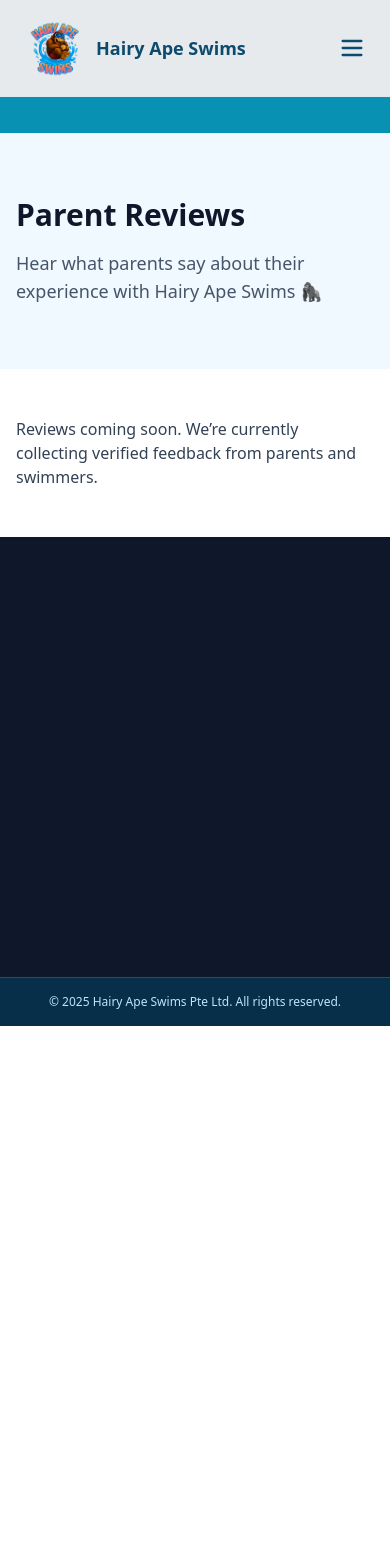
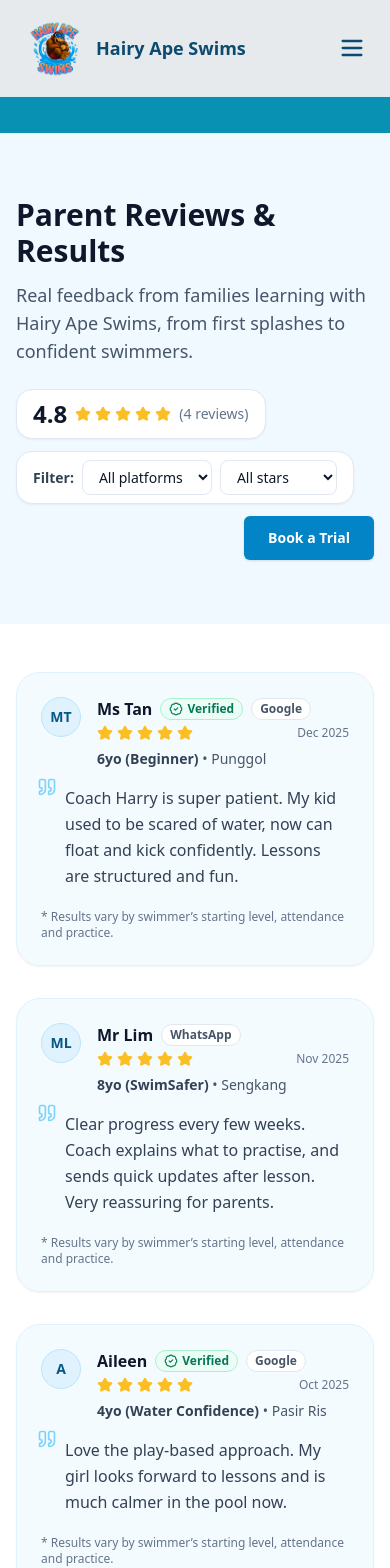
Before and after one commit to DarrylHG/hairyape, a React (Vite) app: page /Reviews in a window 390 px wide. Shown: the top 1568 px of the page. Before the commit the page ends 1026 px from the top, so only its background shows below. Built offline with nearby package versions, Linux system fonts and the light colour scheme.

Commit message:
Add responsive mobile navbar

```diff
--- a/src/pages/Reviews.jsx
+++ b/src/pages/Reviews.jsx
@@ -1,25 +1,214 @@
-import React from "react";
+import React, { useMemo, useState } from "react";
+import { Link } from "react-router-dom";
+import { Button } from "@/components/ui/button";
+import { Star, Quote, BadgeCheck } from "lucide-react";
+
+function StarRow({ value = 5 }) {
+  const full = Math.max(0, Math.min(5, Math.round(value)));
+  return (
+    <div className="flex items-center gap-1" aria-label={`${full} out of 5 stars`}>
+      {Array.from({ length: 5 }).map((_, i) => (
+        <Star
+          key={i}
+          className={`h-4 w-4 ${i < full ? "text-amber-400 fill-amber-400" : "text-slate-300"}`}
+        />
+      ))}
+    </div>
+  );
+}
+
+function Avatar({ name = "Parent" }) {
+  const initials = name
+    .split(" ")
+    .filter(Boolean)
+    .slice(0, 2)
+    .map((w) => w[0]?.toUpperCase())
+    .join("");
+
+  return (
+    <div className="h-10 w-10 rounded-full bg-sky-100 border border-sky-200 flex items-center justify-center">
+      <span className="text-sm font-bold text-sky-800">{initials || "P"}</span>
+    </div>
+  );
+}
 
 export default function Reviews() {
+  // Edit these anytime
+  const reviews = [
+    {
+      platform: "Google",
+      name: "Ms Tan",
+      child: "6yo (Beginner)",
+      rating: 5,
+      date: "Dec 2025",
+      location: "Punggol",
+      verified: true,
+      text:
+        "Coach Harry is super patient. My kid used to be scared of water, now can float and kick confidently. Lessons are structured and fun.",
+    },
+    {
+      platform: "WhatsApp",
+      name: "Mr Lim",
+      child: "8yo (SwimSafer)",
+      rating: 5,
+      date: "Nov 2025",
+      location: "Sengkang",
+      verified: false,
+      text:
+        "Clear progress every few weeks. Coach explains what to practise, and sends quick updates after lesson. Very reassuring for parents.",
+    },
+    {
+      platform: "Google",
+      name: "Aileen",
+      child: "4yo (Water Confidence)",
+      rating: 5,
+      date: "Oct 2025",
+      location: "Pasir Ris",
+      verified: true,
+      text:
+        "Love the play-based approach. My girl looks forward to lessons and is much calmer in the pool now.",
+    },
+    {
+      platform: "WhatsApp",
+      name: "Jason",
+      child: "Adult (Beginner)",
+      rating: 4,
+      date: "Sep 2025",
+      location: "Tampines",
+      verified: false,
+      text:
+        "Supportive coaching and no pressure. Finally learned proper breathing and can swim a short distance without panicking.",
+    },
+  ];
+
+  const [minStars, setMinStars] = useState(0);
+  const [platform, setPlatform] = useState("All");
+
+  const filtered = useMemo(() => {
+    return reviews.filter((r) => {
+      const okStars = r.rating >= minStars;
+      const okPlatform = platform === "All" ? true : r.platform === platform;
+      return okStars && okPlatform;
+    });
+  }, [reviews, minStars, platform]);
+
+  const avg = useMemo(() => {
+    if (!reviews.length) return 0;
+    const s = reviews.reduce((a, r) => a + (r.rating || 0), 0);
+    return Math.round((s / reviews.length) * 10) / 10;
+  }, [reviews]);
+
   return (
     <div className="bg-slate-900 min-h-screen">
+      {/* Hero */}
       <section className="bg-sky-50 text-slate-900">
         <div className="container mx-auto px-4 py-16 md:py-20">
-          <h1 className="text-3xl md:text-4xl font-extrabold mb-4">
-            Parent Reviews
+          <h1 className="text-3xl md:text-4xl font-extrabold mb-3">
+            Parent Reviews & Results
           </h1>
-          <p className="text-lg text-slate-600 max-w-3xl">
-            Hear what parents say about their experience with Hairy Ape Swims 🦍
+          <p className="text-lg md:text-xl text-slate-600 max-w-3xl">
+            Real feedback from families learning with Hairy Ape Swims, from first splashes to confident swimmers.
           </p>
+
+          {/* Summary */}
+          <div className="mt-6 flex flex-wrap items-center gap-3">
+            <div className="inline-flex items-center gap-2 rounded-2xl bg-white border border-slate-200 px-4 py-2 shadow-sm">
+              <span className="text-2xl font-extrabold text-slate-900">{avg}</span>
+              <StarRow value={avg} />
+              <span className="text-sm text-slate-500">({reviews.length} reviews)</span>
+            </div>
+
+            <div className="inline-flex items-center gap-2 rounded-2xl bg-white border border-slate-200 px-4 py-2 shadow-sm">
+              <span className="text-sm font-semibold text-slate-700">Filter:</span>
+
+              <select
+                value={platform}
+                onChange={(e) => setPlatform(e.target.value)}
+                className="rounded-lg border border-slate-200 bg-white px-3 py-1.5 text-sm focus:outline-none focus:ring-2 focus:ring-cyan-500"
+              >
+                <option value="All">All platforms</option>
+                <option value="Google">Google</option>
+                <option value="WhatsApp">WhatsApp</option>
+              </select>
+
+              <select
+                value={minStars}
+                onChange={(e) => setMinStars(Number(e.target.value))}
+                className="rounded-lg border border-slate-200 bg-white px-3 py-1.5 text-sm focus:outline-none focus:ring-2 focus:ring-cyan-500"
+              >
+                <option value={0}>All stars</option>
+                <option value={5}>5★ only</option>
+                <option value={4}>4★ and up</option>
+                <option value={3}>3★ and up</option>
+              </select>
+            </div>
+
+            <Link to="/Contact" className="ml-auto">
+              <Button className="rounded-full bg-sky-600 hover:bg-sky-700 text-white font-semibold px-6 py-3 shadow">
+                Book a Trial
+              </Button>
+            </Link>
+          </div>
         </div>
       </section>
 
+      {/* Reviews */}
       <section className="bg-white">
         <div className="container mx-auto px-4 py-12 md:py-16">
-          <p className="text-slate-700">
-            Reviews coming soon. We’re currently collecting verified feedback
-            from parents and swimmers.
-          </p>
+          <div className="grid md:grid-cols-2 gap-8 lg:gap-10">
+            {filtered.map((r, i) => (
+              <div
+                key={i}
+                className="bg-sky-50/70 border border-sky-100 rounded-3xl p-6 md:p-8 shadow-sm flex flex-col h-full"
+              >
+                {/* Header */}
+                <div className="flex items-start gap-4">
+                  <Avatar name={r.name} />
+                  <div className="flex-1">
+                    <div className="flex items-center gap-2 flex-wrap">
+                      <p className="font-bold text-slate-900">{r.name}</p>
+                      {r.verified && (
+                        <span className="inline-flex items-center gap-1 text-xs font-semibold text-emerald-700 bg-emerald-50 border border-emerald-200 px-2 py-0.5 rounded-full">
+                          <BadgeCheck className="h-3.5 w-3.5" />
+                          Verified
+                        </span>
+                      )}
+                      <span className="text-xs font-semibold text-slate-600 bg-white border border-slate-200 px-2 py-0.5 rounded-full">
+                        {r.platform}
+                      </span>
+                    </div>
+
+                    <div className="mt-1 flex items-center justify-between gap-2">
+                      <StarRow value={r.rating} />
+                      <span className="text-xs text-slate-500">{r.date}</span>
+                    </div>
+
+                    <p className="mt-2 text-sm text-slate-600">
+                      <span className="font-semibold text-slate-700">{r.child}</span>
+                      {r.location ? <span> • {r.location}</span> : null}
+                    </p>
+                  </div>
+                </div>
+
+                {/* Body */}
+                <div className="mt-4 relative">
+                  <Quote className="h-5 w-5 text-sky-300 absolute -top-2 -left-1" />
+                  <p className="text-slate-700 leading-relaxed pl-6">{r.text}</p>
+                </div>
+
+                <div className="mt-auto pt-5 text-xs text-slate-500">
+                  * Results vary by swimmer’s starting level, attendance and practice.
+                </div>
+              </div>
+            ))}
+          </div>
+
+          {/* Empty state */}
+          {!filtered.length && (
+            <div className="mt-10 text-center text-slate-600">
+              No reviews match your filter. Try lowering the minimum stars.
+            </div>
+          )}
         </div>
       </section>
     </div>
```
